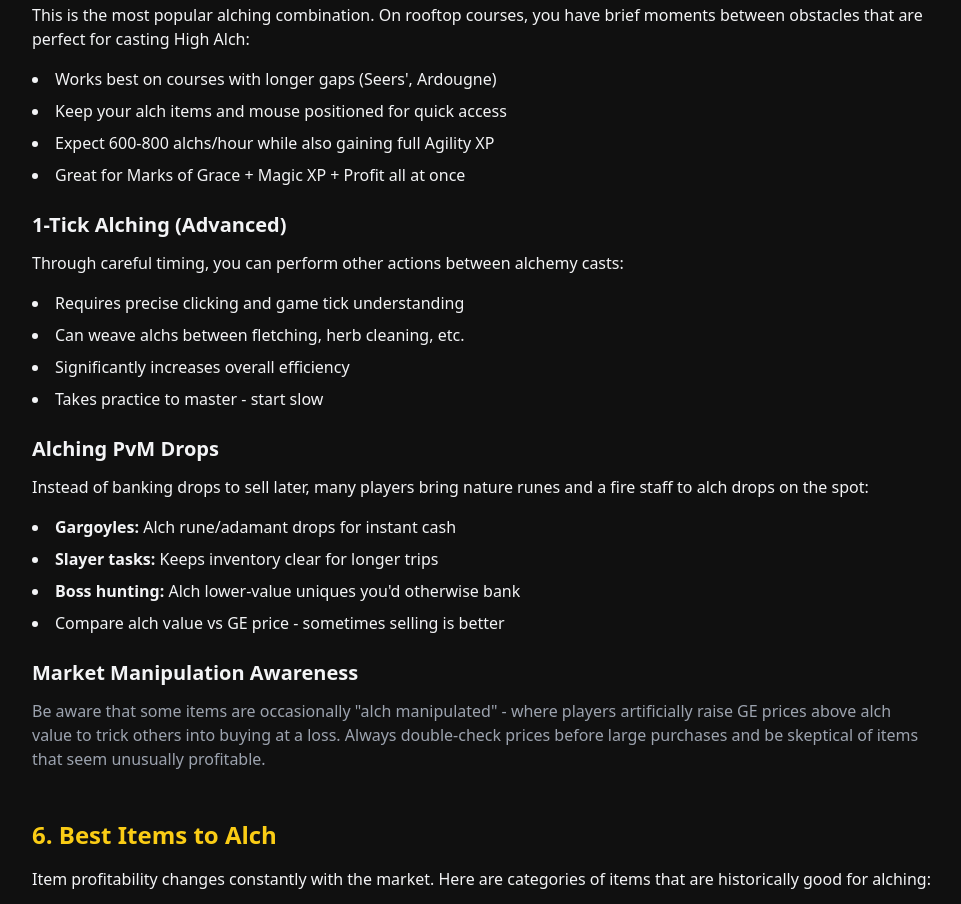
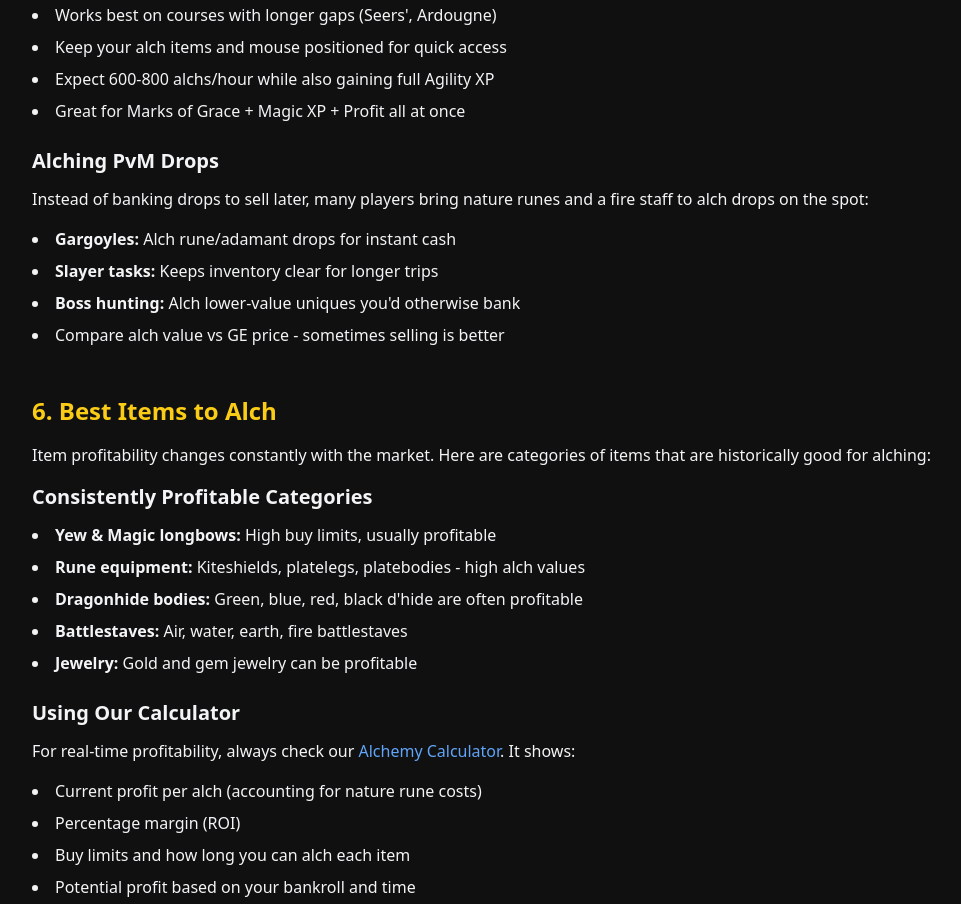
Before and after one commit to mattliscia/osrs-alchemy, a plain HTML site: page guide.html in a window 1280 px wide. Shown: the part 4371-5275 px from the top of the page, without its empty margins (158-1119 px from the left). Drawn offline with nearby package versions, Linux system fonts and the light colour scheme.

Commit message:
better copy

```diff
--- a/guide.html
+++ b/guide.html
@@ -251,8 +251,6 @@
                 <h3 class="text-xl font-semibold mb-3 mt-6">Pro Tips for Efficient Alching</h3>
                 <ul class="list-disc list-inside mb-4 space-y-2">
                     <li><strong>Position your cursor:</strong> Keep your mouse in one spot and move the inventory item there to minimize movement</li>
-                    <li><strong>Use keyboard shortcuts:</strong> Press F6 to quickly open the Magic tab</li>
-                    <li><strong>Enable "Esc closes interface":</strong> Helps quickly return to inventory view</li>
                     <li><strong>Find a rhythm:</strong> High Alch has a 5-tick (3 second) cooldown - don't click faster than needed</li>
                 </ul>
             </section>
@@ -271,7 +269,7 @@
                     <li><strong>Enchanting:</strong> Enchant sapphire jewelry for fast, cheap XP</li>
                 </ul>
                 <p class="mb-4 text-sm text-gray-400">
-                    Total XP needed: 2,411 (takes about 15-30 minutes)
+                    Total XP needed: 5,018 (takes about 15-30 minutes)
                 </p>
 
                 <h3 class="text-xl font-semibold mb-3 mt-6">Levels 21-55: The Low Alch Phase</h3>
@@ -285,7 +283,7 @@
                     <li><strong>Low Alch anyway:</strong> If you want Magic XP, alch items at a loss for the experience</li>
                 </ul>
                 <p class="mb-4 text-sm text-gray-400">
-                    Total XP needed: 164,225 additional XP (from 21 to 55)
+                    Total XP needed: ~161,000 additional XP (from 21 to 55)
                 </p>
 
                 <h3 class="text-xl font-semibold mb-3 mt-6">Levels 55+: High Alchemy Mastery</h3>
@@ -324,17 +322,6 @@
                     <li>Great for Marks of Grace + Magic XP + Profit all at once</li>
                 </ul>
 
-                <h3 class="text-xl font-semibold mb-3 mt-6">1-Tick Alching (Advanced)</h3>
-                <p class="mb-4">
-                    Through careful timing, you can perform other actions between alchemy casts:
-                </p>
-                <ul class="list-disc list-inside mb-4 space-y-2">
-                    <li>Requires precise clicking and game tick understanding</li>
-                    <li>Can weave alchs between fletching, herb cleaning, etc.</li>
-                    <li>Significantly increases overall efficiency</li>
-                    <li>Takes practice to master - start slow</li>
-                </ul>
-
                 <h3 class="text-xl font-semibold mb-3 mt-6">Alching PvM Drops</h3>
                 <p class="mb-4">
                     Instead of banking drops to sell later, many players bring nature runes and a fire staff to alch drops on the spot:
@@ -346,10 +333,6 @@
                     <li>Compare alch value vs GE price - sometimes selling is better</li>
                 </ul>
 
-                <h3 class="text-xl font-semibold mb-3 mt-6">Market Manipulation Awareness</h3>
-                <p class="mb-4 text-gray-400">
-                    Be aware that some items are occasionally "alch manipulated" - where players artificially raise GE prices above alch value to trick others into buying at a loss. Always double-check prices before large purchases and be skeptical of items that seem unusually profitable.
-                </p>
             </section>
 
             <!-- Section 6: Best Items -->
```
